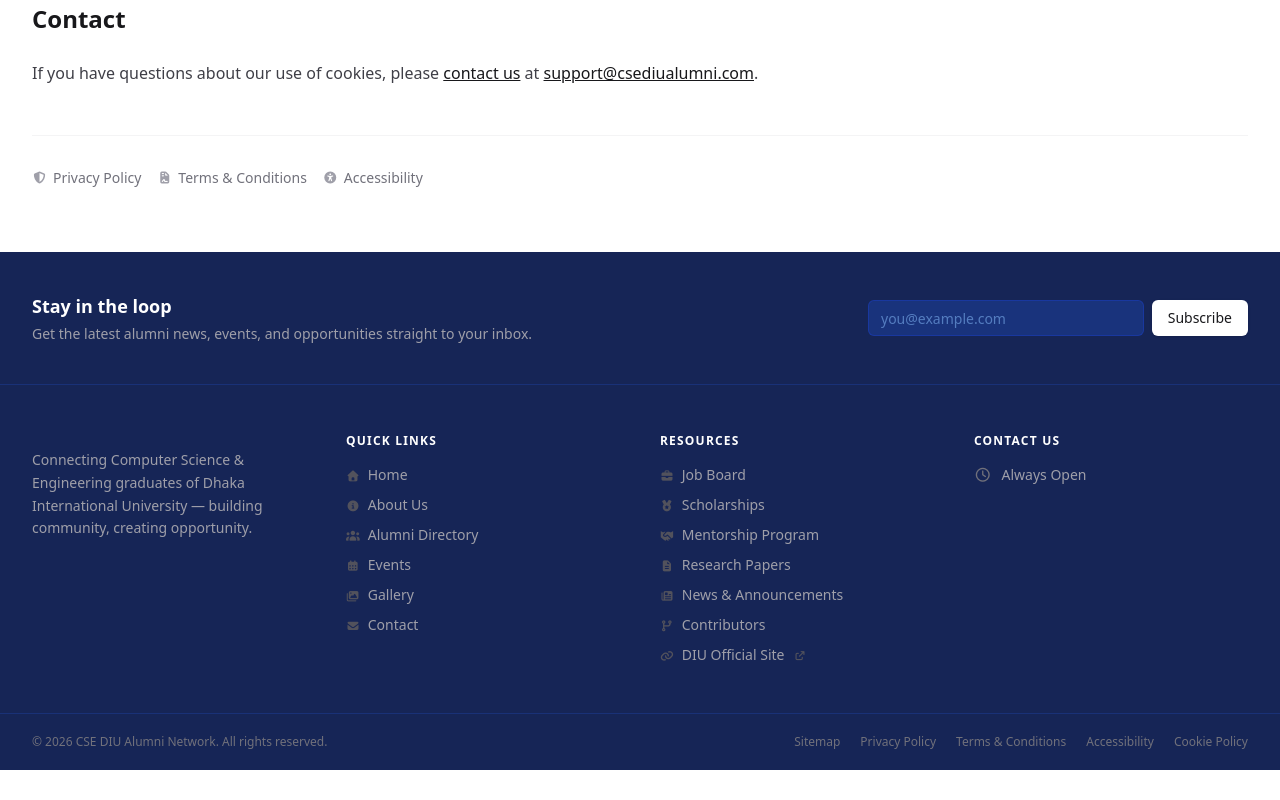
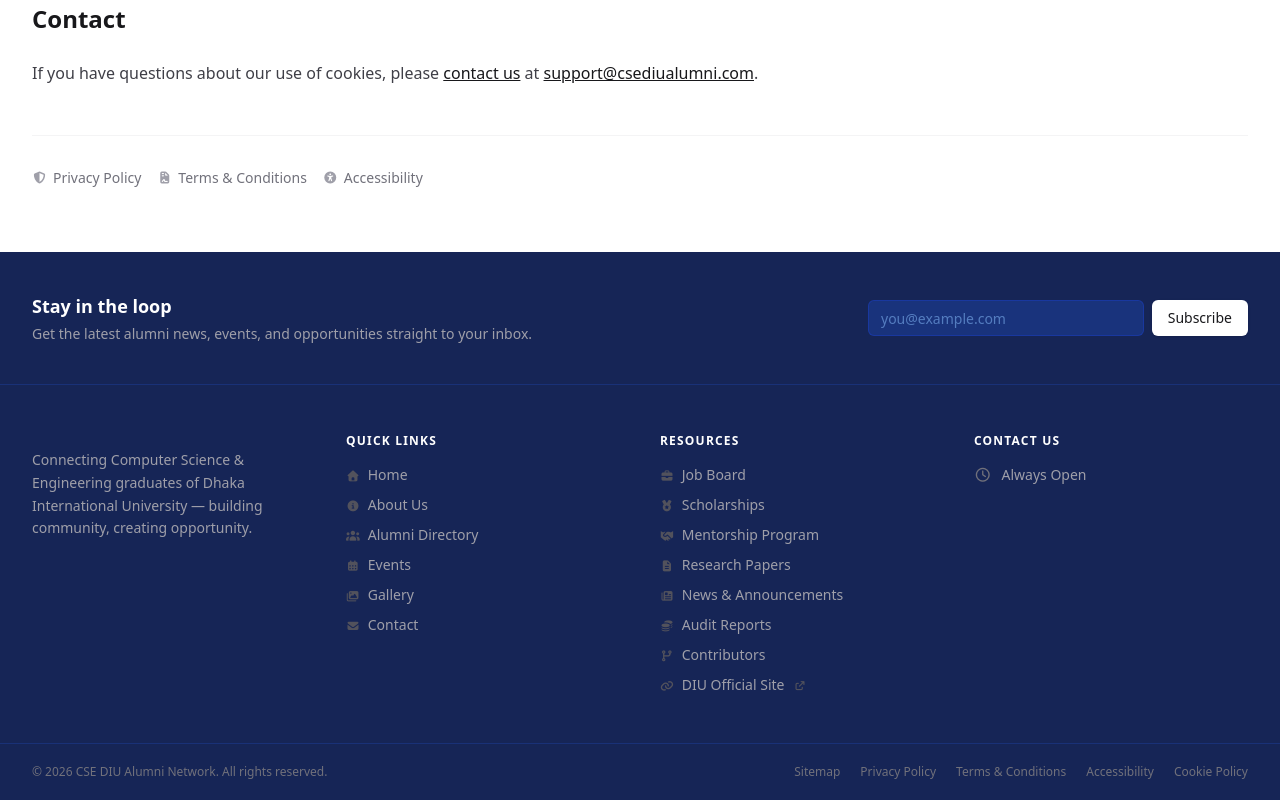
Before and after one commit to csediualumni/web, an Angular app: page /cookie-policy in a window 1280 px wide. Shown: the part 2347-3147 px from the top of the page. Before the commit the page ends 3117 px from the top, so only its background shows below. Built offline with nearby package versions, Linux system fonts and the light colour scheme; no server answers.

Commit message:
feat: add 'Audit Reports' link to sitemap and footer

```diff
--- a/src/app/legal/sitemap/sitemap.component.ts
+++ b/src/app/legal/sitemap/sitemap.component.ts
@@ -45,6 +45,7 @@
         { label: 'Research Papers', path: '/research' },
         { label: 'News & Announcements', path: '/news' },
         { label: 'Events', path: '/events' },
+        { label: 'Audit Reports', path: '/accounting/reports' },
         { label: 'GitHub Issues', path: '/issues' },
         { label: 'Contributors', path: '/contributors' },
       ],
--- a/src/app/shared/footer/footer.component.html
+++ b/src/app/shared/footer/footer.component.html
@@ -168,6 +168,7 @@
               { label: 'Mentorship Program', path: '/mentorship', icon: 'fa-handshake' },
               { label: 'Research Papers', path: '/research', icon: 'fa-file-lines' },
               { label: 'News & Announcements', path: '/news', icon: 'fa-newspaper' },
+              { label: 'Audit Reports', path: '/accounting/reports', icon: 'fa-coins' },
               { label: 'Contributors', path: '/contributors', icon: 'fa-code-branch' },
             ];
             track link.path
```
